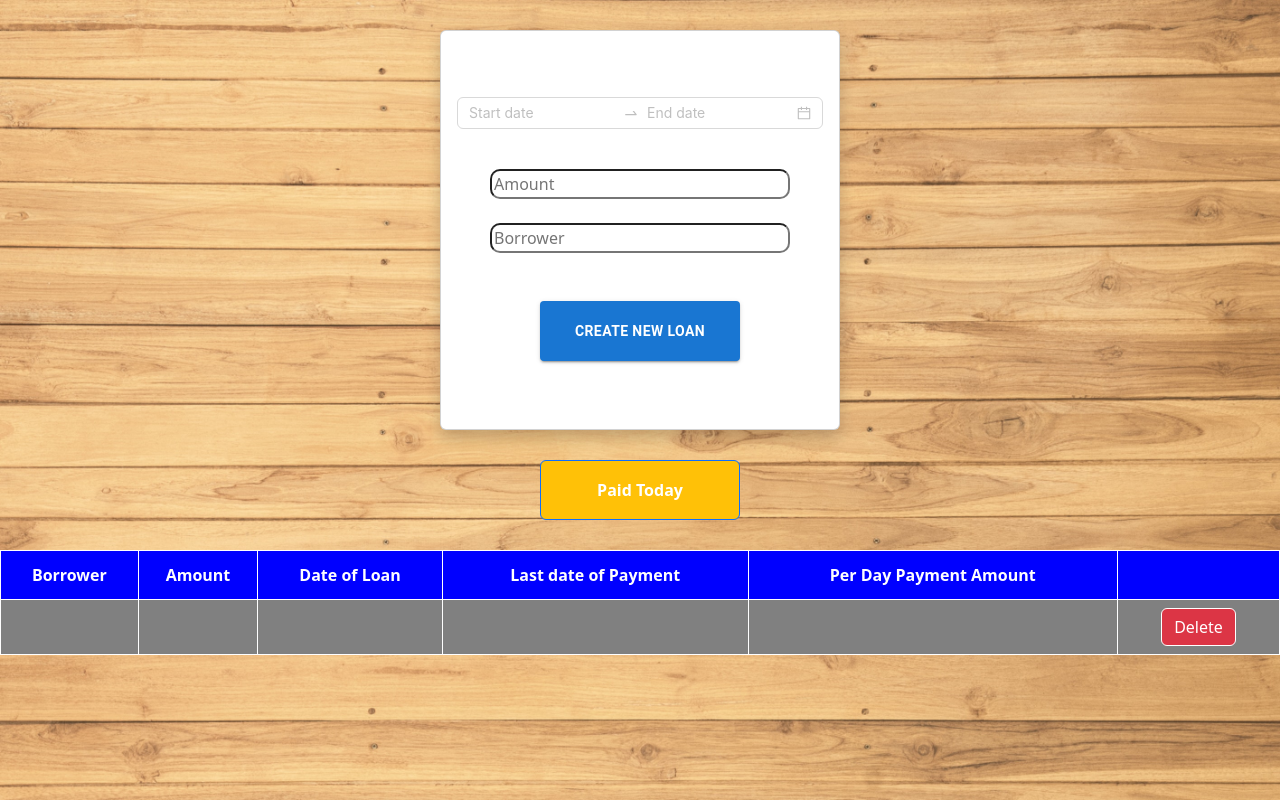
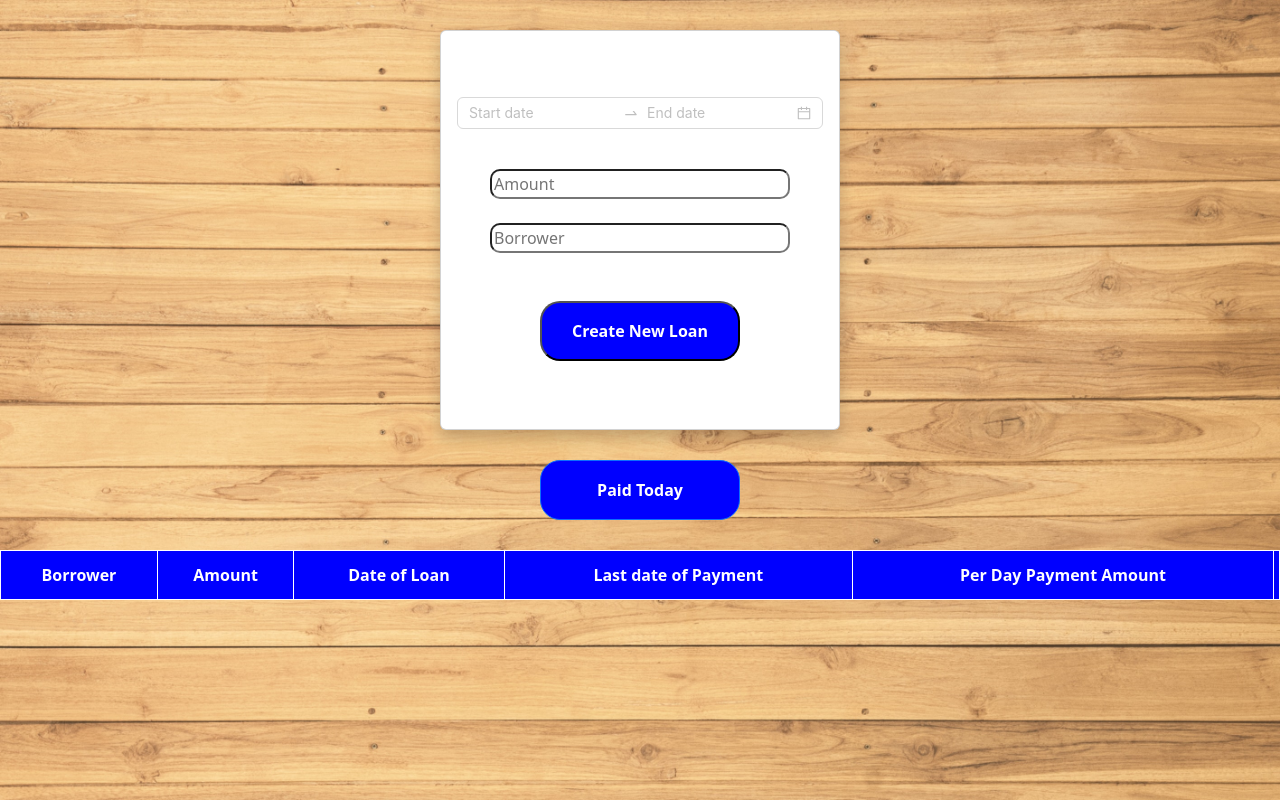
Before and after one commit to NeeteshMaurya/react_loan_calculator, a React (Create React App) app: page / in a window 1280 px wide. Built offline with nearby package versions, Linux system fonts and the light colour scheme.

Commit message:
saving many user,showing them and delete by id

```diff
--- a/src/App.js
+++ b/src/App.js
@@ -1,7 +1,7 @@
 import React from 'react';
 import Calculator from './Calculator';
 import './App.css'
-import ShowData from './ShowData';
+import {ShowData} from './ShowData';
 import Paid from './Paid';
 
 function App() {
--- a/src/Calculator.css
+++ b/src/Calculator.css
@@ -9,6 +9,9 @@
 .btne{
     height: 60px;
     width: 200px;
+    background-color: blue;
+    border-radius: 20px;
+    color: white;
 }
 .inp{
     width: 300px;
--- a/src/Calculator.js
+++ b/src/Calculator.js
@@ -1,6 +1,4 @@
-import React, { useEffect, useState } from 'react'
-import Button from '@mui/material/Button';
-// import TextField from '@mui/material/TextField';
+import React, { useState } from 'react'
 import { DatePicker } from 'antd';
 import moment from 'moment';
 import './Calculator.css'
@@ -14,28 +12,43 @@ const Calculator = () => {
     const [amount, setAmount] = useState()
     const [borrower, setBorrower] = useState()
     const [endDateTimeStamp, setendDateTimeStamp] = useState()
+//error setter
+    const [borrowerERR,setborrowerERR] = useState(false)
 
     const refreshPage = () => {
       window.location.reload()
     }
-    //const [initialState,setinitialState] = useState(pulse)
+
+    const data = []
+    const a = JSON.parse(localStorage.getItem('data'))
 
 
     //to handle the click
     const handle=() => {
-        localStorage.setItem("amount",amount)
-        localStorage.setItem("borrower",borrower)
-        const amountToPay = amount/numOfDays
-        const roundOffAmount = Math.round(amountToPay * 100)/100
-        localStorage.setItem("fromDate", fromDate)
-        localStorage.setItem("toDate",toDate)
-        localStorage.setItem("perDayAmount",roundOffAmount)
-        localStorage.setItem("endDateTimeStamp",endDateTimeStamp)
-        refreshPage()
+
+      const amountToPay = amount/numOfDays
+      const roundOffAmount = Math.round(amountToPay * 100)/100
+
+      // const a = JSON.parse(localStorage.getItem('data')) //getting previous values from storage
+      // const data = []
+      const userData = {amount:amount,borrower:borrower,fromDate:fromDate,toDate:toDate,perDayAmount:roundOffAmount,endDateTimeStamp:endDateTimeStamp}
+      if (!a){
+        data.push(userData)
+      }
+      else{
+        //fetch the previous data by for loop and set it again in local storage
+        var otherData
+        for (let i = 0; i < a.length; i++) {
+          otherData = {amount:a[i].amount,borrower:a[i].borrower,fromDate:a[i].fromDate,toDate:a[i].toDate,perDayAmount:a[i].perDayAmount,endDateTimeStamp:a[i].endDateTimeStamp}
+          data.push(otherData)
+        }
+          data.push(userData)
+      }
+      localStorage.setItem("data",JSON.stringify(data))
+      refreshPage()
     }
 
     //to Handle input and check validations
-    const [borrowerERR,setborrowerERR] = useState(false)
     function nameHandler(e){
       let item = e.target.value
       var letters = /^[A-Za-z]+$/
@@ -67,11 +80,11 @@ const Calculator = () => {
             setendDateTimeStamp(endDateTS)
         }}/><br/>
 
-        <input className='inp' type="number" placeholder='Amount' onChange={(e)=>setAmount(e.target.value)}  />
+        <input className='inp' type="number" placeholder='Amount' onChange={(e)=>setAmount(e.target.value)} required />
         <br /> <br />
-        <input className='inp'  type="text" placeholder='Borrower' onChange={nameHandler} />{borrowerERR?<span>Invalid Name</span>:""}
+        <input className='inp'  type="text" placeholder='Borrower' onChange={nameHandler} required />{borrowerERR?<span>Invalid Name</span>:""}
 
-        <Button className='btne mt-5 fw-bold' variant="contained" onClick={handle}>Create New Loan</Button>
+        <button  className='btne mt-5 fw-bold' variant="contained" onClick={handle}>Create New Loan</button>
       </div>
     );
 }
--- a/src/ShowData.js
+++ b/src/ShowData.js
@@ -2,7 +2,7 @@ import React from 'react'
 import './ShowData.css'
 import moment from 'moment'
 
-const ShowData = () => {
+export const ShowData = () => {
 
   const refreshPage = () => {
     window.location.reload()
@@ -20,7 +20,7 @@ const ShowData = () => {
       const roundOffAmount = Math.round(amountPerDay * 100)/100
       localStorage.setItem("perDayAmount",roundOffAmount)
   }
-
+//update payment at midnight
   var midnight = "0:00:00";
   var now = null;
   setInterval(function () {
@@ -30,8 +30,21 @@ const ShowData = () => {
     }
   }, 1000);
 
-  function deleteData(){
-    localStorage.clear()
+//setting the data from local and parsing it to make an array
+  const a = JSON.parse(localStorage.getItem('data'))
+
+  const data = []
+  const deleteData=(id)=>{
+    const filterData = a.filter((element)=>{
+      return element.borrower!==id
+    })
+    var otherData
+    for (let i = 0; i < filterData.length; i++) {
+      console.log(filterData[i].amount)
+      otherData = {amount:filterData[i].amount,borrower:filterData[i].borrower,fromDate:filterData[i].fromDate,toDate:filterData[i].toDate,perDayAmount:filterData[i].perDayAmount,endDateTimeStamp:filterData[i].endDateTimeStamp}
+      data.push(otherData)
+      localStorage.setItem("data",JSON.stringify(data))
+    }
     refreshPage()
   }
 
@@ -39,6 +52,7 @@ const ShowData = () => {
     <>
       <div className='containr'>
         <table id='cust'>
+          <tbody>
           <tr>
             <th className='head'>Borrower</th>
             <th className='head'>Amount</th>
@@ -47,14 +61,19 @@ const ShowData = () => {
             <th className='head'>Per Day Payment Amount</th>
             <th></th>
           </tr>
-          <tr>
-            <td>{localStorage.getItem("borrower")}</td>
-            <td>{localStorage.getItem("amount")}</td>
-            <td>{localStorage.getItem("fromDate")}</td>
-            <td>{localStorage.getItem("toDate")}</td>
-            <td>{localStorage.getItem("perDayAmount")}</td>
-            <td><button className='btn btn-danger border border-white' onClick={deleteData}>Delete</button></td>
+         {
+          !a ? null : a.map((item)=>
+          <tr key={item.borrower}>
+            <td>{item.borrower}</td>
+            <td>{item.amount}</td>
+            <td>{item.fromDate}</td>
+            <td>{item.toDate}</td>
+            <td>{item.perDayAmount}</td>
+            <td><button className='btn btn-danger border border-white' onClick={()=>deleteData(item.borrower)}>Delete</button></td>
           </tr>
+          )
+        }
+        </tbody>
         </table>
       </div>
 
@@ -62,4 +81,4 @@ const ShowData = () => {
   )
 }
 
-export default ShowData
+// export default ShowData
```
